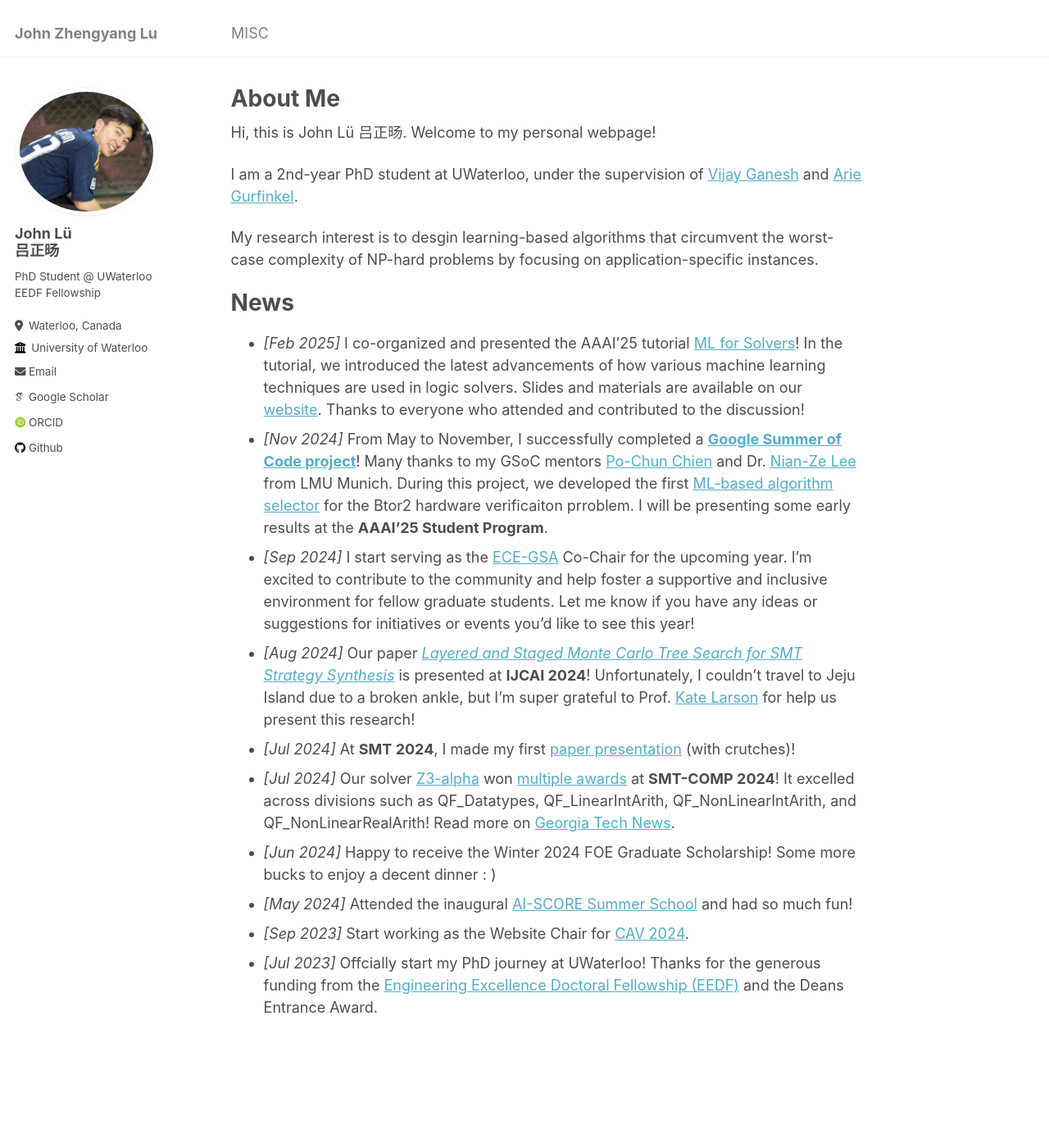
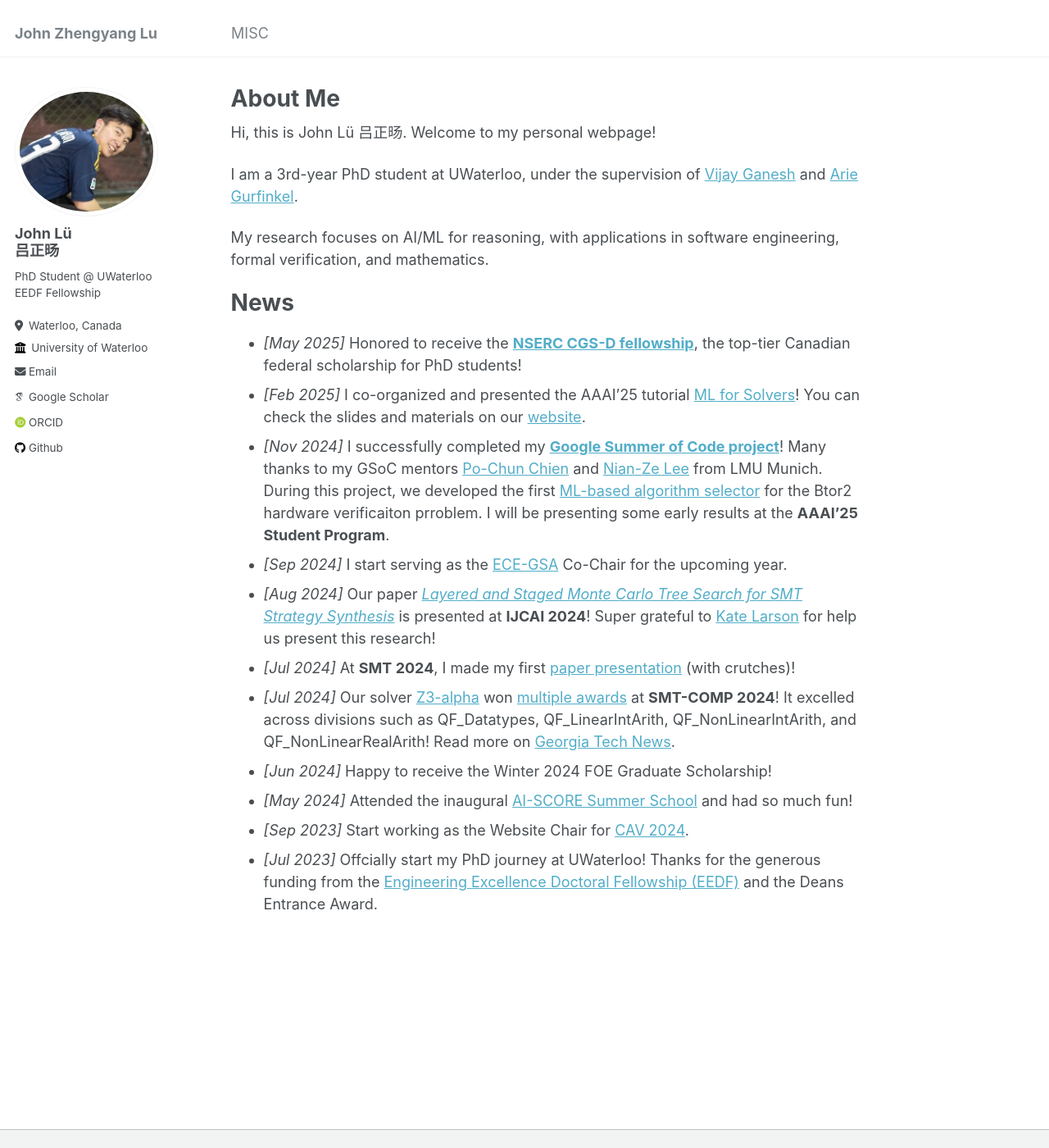
Before and after one commit to JohnLyu2/johnlyu2.github.io, a Jekyll site: the page built from _pages/about.md, in a window 1280 px wide and 1400 px high. Shown: the whole window at 82% size. Built offline with Jekyll 4.4.1, drawn with Linux system fonts in a browser that asks for light colours; some web fonts are replaced.

Commit message:
some updates

```diff
--- a/_pages/about.md
+++ b/_pages/about.md
@@ -9,14 +9,13 @@ redirect_from:
 
 Hi, this is John Lü 吕正旸. Welcome to my personal webpage!
 
-I am a 2nd-year PhD student at UWaterloo, under the supervision of
+I am a 3rd-year PhD student at UWaterloo, under the supervision of
 [Vijay Ganesh](https://vganesh1.github.io/) and [Arie Gurfinkel](https://arieg.bitbucket.io/).
 
 <!-- I am also collarbating with [Florin Manea](https://flmanea.blogspot.com/)'s group at the Universty of Göttingen
 and [Dirk Beyer](https://www.sosy-lab.org/)'s group at LMU Munich.  -->
 
-My research interest is to desgin learning-based algorithms that circumvent the worst-case complexity
-of NP-hard problems by focusing on application-specific instances.
+My research focuses on AI/ML for reasoning, with applications in software engineering, formal verification, and mathematics.
 
 <!-- - Algorithm Selection and [Strategy Synthesis](https://www.ijcai.org/proceedings/2024/0211.pdf) for SMT
 - [Algorithm Selection for Verification](https://summerofcode.withgoogle.com/programs/2024/projects/FGmF8gS3)
@@ -28,13 +27,14 @@ of NP-hard problems by focusing on application-specific instances.
 
 News
 ======
-- *[Feb 2025]*  I co-organized and presented the AAAI’25 tutorial [ML for Solvers](https://ml-for-solvers.github.io/)! In the tutorial, we introduced the latest advancements of how various machine learning techniques are used in logic solvers. Slides and materials are available on our [website](https://ml-for-solvers.github.io/). Thanks to everyone who attended and contributed to the discussion!
-- *[Nov 2024]*  From May to November, I successfully completed a [**Google Summer of Code project**](https://summerofcode.withgoogle.com/programs/2024/projects/FGmF8gS3)! Many thanks to my GSoC mentors [Po-Chun Chien](https://www.sosy-lab.org/people/chien/) and Dr. [Nian-Ze Lee](https://nianzelee.github.io/) from LMU Munich. During this project, we developed the first [ML-based algorithm selector](https://gitlab.com/sosy-lab/software/btor2-select) for the Btor2 hardware verificaiton prroblem. I will be presenting some early results at the **AAAI'25 Student Program**.
-- *[Sep 2024]*  I start serving as the [ECE-GSA](https://uwaterloo.ca/electrical-computer-engineering-graduate-student-association/) Co-Chair for the upcoming year. I’m excited to contribute to the community and help foster a supportive and inclusive environment for fellow graduate students. Let me know if you have any ideas or suggestions for initiatives or events you’d like to see this year!
-- *[Aug 2024]*  Our paper *[Layered and Staged Monte Carlo Tree Search for SMT Strategy Synthesis](https://www.ijcai.org/proceedings/2024/0211.pdf)* is presented at **IJCAI 2024**! Unfortunately, I couldn't travel to Jeju Island due to a broken ankle, but I'm super grateful to Prof. [Kate Larson](https://cs.uwaterloo.ca/~klarson/index.html) for help us present this research!
+- *[May 2025]*  Honored to receive the [**NSERC CGS-D fellowship**](https://www.nserc-crsng.gc.ca/Students-Etudiants/PG-CS/cgrsd-besrd_eng.asp), the top-tier Canadian federal scholarship for PhD students!
+- *[Feb 2025]*  I co-organized and presented the AAAI’25 tutorial [ML for Solvers](https://ml-for-solvers.github.io/)! You can check the slides and materials on our [website](https://ml-for-solvers.github.io/).
+- *[Nov 2024]*  I successfully completed my [**Google Summer of Code project**](https://summerofcode.withgoogle.com/programs/2024/projects/FGmF8gS3)! Many thanks to my GSoC mentors [Po-Chun Chien](https://www.sosy-lab.org/people/chien/) and [Nian-Ze Lee](https://nianzelee.github.io/) from LMU Munich. During this project, we developed the first [ML-based algorithm selector](https://gitlab.com/sosy-lab/software/btor2-select) for the Btor2 hardware verificaiton prroblem. I will be presenting some early results at the **AAAI'25 Student Program**.
+- *[Sep 2024]*  I start serving as the [ECE-GSA](https://uwaterloo.ca/electrical-computer-engineering-graduate-student-association/) Co-Chair for the upcoming year.
+- *[Aug 2024]*  Our paper *[Layered and Staged Monte Carlo Tree Search for SMT Strategy Synthesis](https://www.ijcai.org/proceedings/2024/0211.pdf)* is presented at **IJCAI 2024**! Super grateful to [Kate Larson](https://cs.uwaterloo.ca/~klarson/index.html) for help us present this research!
 - *[Jul 2024]*  At **SMT 2024**, I made my first [paper presentation](https://easychair.org/smart-slide/slide/p8zq#) (with crutches)!
 - *[Jul 2024]*  Our solver [Z3-alpha](https://github.com/JohnLyu2/z3alpha) won [multiple awards](https://drive.google.com/file/d/1dEeJFfzjJz4vp-mU5XiGnR-hHJdsU1QZ/view?usp=sharing) at **SMT-COMP 2024**! It excelled across divisions such as QF_Datatypes, QF_LinearIntArith, QF_NonLinearIntArith, and QF_NonLinearRealArith! Read more on [Georgia Tech News](https://research.gatech.edu/award-winning-software-tool-uses-innovative-approach).
-- *[Jun 2024]*  Happy to receive the Winter 2024 FOE Graduate Scholarship! Some more bucks to enjoy a decent dinner : )
+- *[Jun 2024]*  Happy to receive the Winter 2024 FOE Graduate Scholarship!
 - *[May 2024]*  Attended the inaugural [AI-SCORE Summer School](https://ai-score.github.io/) and had so much fun!
 - *[Sep 2023]*  Start working as the Website Chair for [CAV 2024](https://i-cav.org/2024/).
 - *[Jul 2023]*  Offcially start my PhD journey at UWaterloo! Thanks for the generous funding from the [Engineering Excellence Doctoral Fellowship (EEDF)](https://uwaterloo.ca/graduate-studies-postdoctoral-affairs/awards/engineering-excellence-masters-and-doctoral-fellowships-eemf) and the Deans Entrance Award.
```
Also changed, not shown: _pages/misc.md (+1 -1 lines).
